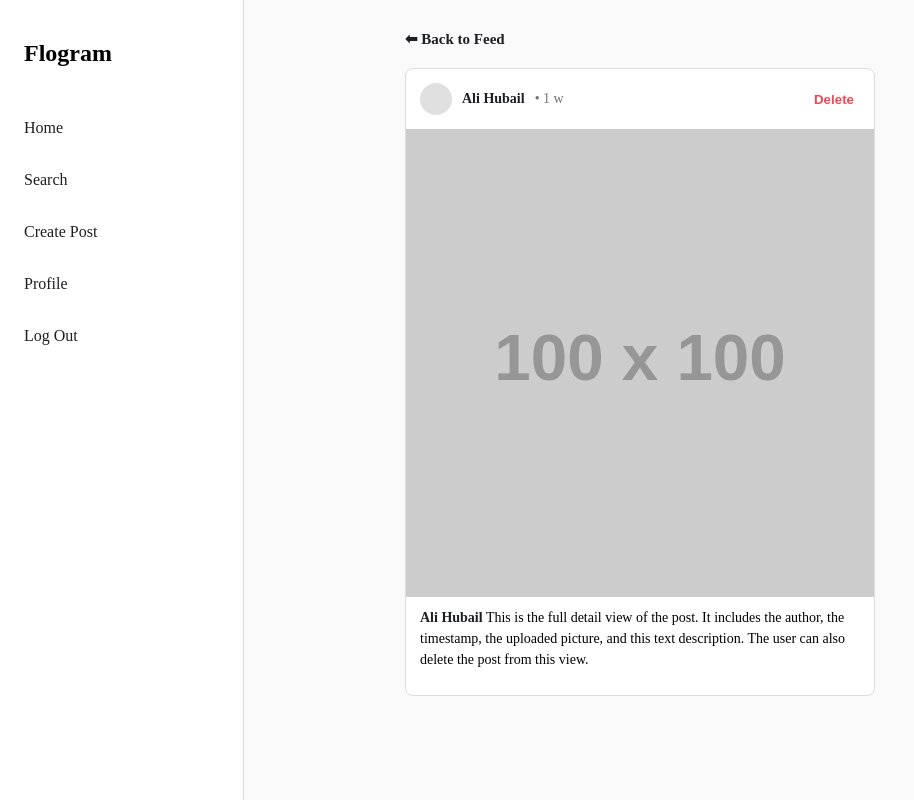
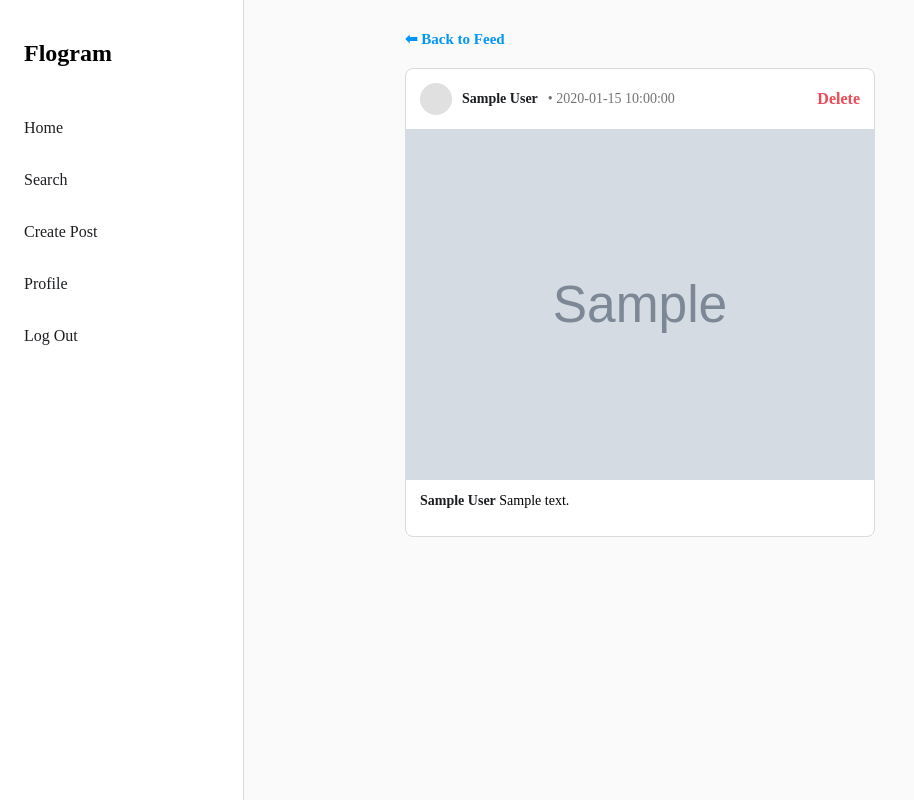
Before and after one commit to alihubailaly14-wq/ITCS333-PROJECT, a PHP site: page /post-detail.php?id=1 in a window 1280 px wide. Shown: the whole page, without its empty margins (0-914 px from the left). Run offline with PHP 8.4, Linux system fonts and the light colour scheme; the visitor is signed in with stand-in values (Sample User, id 1); tables that the repository leaves empty or names only in its code hold one stand-in row (values such as "Sample post"); grey boxes marked "Sample" are stand-in pictures; grey boxes labelled with a size stand in for pictures from a placeholder-image service; a stand-in replaces the project's code that opens the database connection; some libraries are stand-ins or nearby versions.

Commit message:
post-detail.php

```diff
--- a/post-detail.php
+++ b/post-detail.php
@@ -1,3 +1,34 @@
+<?php
+session_start();
+include 'connect.php';
+
+if (!isset($_SESSION['user_id'])) {
+    header("Location: login.php");
+    exit();
+}
+
+if (!isset($_GET['id']) || empty($_GET['id'])) {
+    header("Location: home.php");
+    exit();
+}
+
+$post_id = $_GET['id'];
+
+$stmt = $conn->prepare("
+    SELECT posts.post_id, posts.post_text, posts.image_path, posts.created_at, posts.user_id, users.full_name
+    FROM posts
+    JOIN users ON posts.user_id = users.user_id
+    WHERE posts.post_id = ?
+");
+$stmt->execute([$post_id]);
+$post = $stmt->fetch(PDO::FETCH_ASSOC);
+
+if (!$post) {
+    header("Location: home.php");
+    exit();
+}
+?>
+
 <!DOCTYPE html>
 <html lang="en">
     <head>
@@ -5,47 +36,53 @@
         <link rel="stylesheet" href="style.css">
     </head>
 
-
     <body class="Home">
-
 
         <nav class="sidebar">
             <h2 class="logo">Flogram</h2>
             <ul class="nav-links">
                 <li><a href="home.php"> Home</a></li>
                 <li><a href="search.php"> Search</a></li>
-                <li><a href="create.php"> Create Post</a></li>
+                <li><a href="createpost.php"> Create Post</a></li>
                 <li><a href="profile.php"> Profile</a></li>
                 <li><a href="login.php"> Log Out</a></li>
             </ul>
         </nav>
 
-
         <main class="feed">
 
-            <div class="back-link">
-                <a href="home.php">⬅ Back to Feed</a>
+            <div class="back-link" style="margin-bottom: 20px;">
+                <a href="home.php" style="text-decoration: none; font-weight: bold; color: #0095f6;">⬅ Back to Feed</a>
             </div>
-
 
             <article class="post detail-post">
                 <header class="post-header">
                     <div class="user-info">
                         <div class="avatar"></div>
-                        <a href="#" class="username">Ali Hubail</a>
-                        <span class="timestamp">• 1 w</span>
+                        <a href="#" class="username"><?php echo htmlspecialchars($post['full_name']); ?></a>
+                        <span class="timestamp">• <?php echo htmlspecialchars($post['created_at']); ?></span>
                     </div>
 
-                    <button class="delete-btn">Delete</button>
+                    <?php if ($_SESSION['user_id'] == $post['user_id']): ?>
+                        <a href="delete.php?id=<?php echo $post['post_id']; ?>" class="delete-btn" style="text-decoration: none;">Delete</a>
+                    <?php endif; ?>
                 </header>
 
-
                 <div class="post-image">
-                    <img src="https://placehold.co/100?text=Vlog" alt="Post Image">
+                    <?php if (!empty($post['image_path'])): ?>
+                        <img src="<?php echo htmlspecialchars($post['image_path']); ?>" alt="Post Image" style="max-width: 100%; height: auto;">
+                    <?php else: ?>
+                        <div style="padding: 40px; background: #f8f9fa; border-top: 1px solid #dbdbdb; border-bottom: 1px solid #dbdbdb; text-align: center; color: #8e8e8e;">
+                            No image uploaded
+                        </div>
+                    <?php endif; ?>
                 </div>
 
                 <div class="post-content">
-                    <p><span class="username">Ali Hubail</span> This is the full detail view of the post. It includes the author, the timestamp, the uploaded picture, and this text description. The user can also delete the post from this view.</p>
+                    <p>
+                        <span class="username"><?php echo htmlspecialchars($post['full_name']); ?></span>
+                        <?php echo nl2br(htmlspecialchars($post['post_text'])); ?>
+                    </p>
                 </div>
             </article>
 
```
